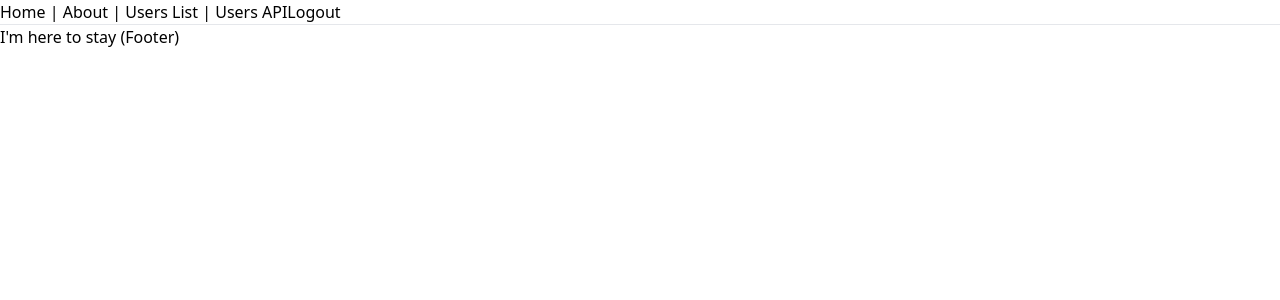
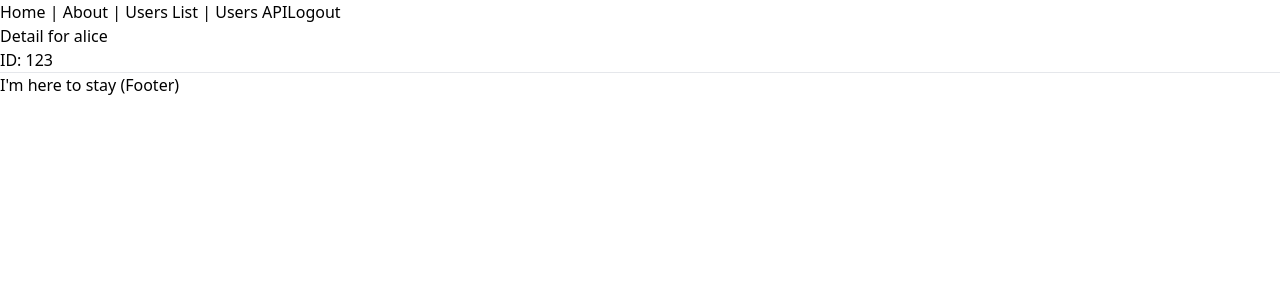
Before and after one commit to bingyue-wang/calculator_x, a Next.js app: page /users/123 in a window 1280 px wide. Shown: the top 300 px of the page. Built offline with nearby package versions, Linux system fonts and the light colour scheme.

Commit message:
updated the sample-data.ts for mock display

```diff
--- a/components/List.tsx
+++ b/components/List.tsx
@@ -1,15 +1,15 @@
 import * as React from 'react'
 import ListItem from './ListItem'
-import { User } from '../interfaces'
+import {UserTest} from '../interfaces'
 
 type Props = {
-  items: User[]
+  items: UserTest[]
 }
 
 const List = ({ items }: Props) => (
   <ul>
     {items.map((item) => (
-      <li key={item.id}>
+      <li key={item._id}>
         <ListItem data={item} />
       </li>
     ))}
--- a/components/ListDetail.tsx
+++ b/components/ListDetail.tsx
@@ -1,15 +1,15 @@
 import * as React from 'react'
 
-import { User } from '../interfaces'
+import {UserTest} from '../interfaces'
 
 type ListDetailProps = {
-  item: User
+  item: UserTest
 }
 
 const ListDetail = ({ item: user }: ListDetailProps) => (
   <div>
-    <h1>Detail for {user.name}</h1>
-    <p>ID: {user.id}</p>
+    <h1>Detail for {user.username}</h1>
+    <p>ID: {user._id}</p>
   </div>
 )
 
--- a/components/ListItem.tsx
+++ b/components/ListItem.tsx
@@ -1,15 +1,15 @@
 import React from 'react'
 import Link from 'next/link'
 
-import { User } from '../interfaces'
+import {UserTest} from '../interfaces'
 
 type Props = {
-  data: User
+  data: UserTest
 }
 
 const ListItem = ({ data }: Props) => (
-  <Link href="/users/[id]" as={`/users/${data.id}`}>
-    {data.id}:{data.name}
+  <Link href="/users/[id]" as={`/users/${data._id}`}>
+    {data._id}:{data.username}
   </Link>
 )
 
--- a/interfaces/index.ts
+++ b/interfaces/index.ts
@@ -4,10 +4,14 @@
 //
 // import { User } from 'path/to/interfaces';
 
-import { ObjectId } from 'mongodb';
+import {ObjectId} from 'mongodb';
 
 export type User = {
     _id: ObjectId
+    username: string
+}
+export type UserTest = {
+    _id: number
     username: string
 }
 
--- a/pages/index.tsx
+++ b/pages/index.tsx
@@ -3,8 +3,13 @@ import { useRouter } from 'next/router';
 import { useEffect } from 'react';
 import Calculator from '../components/Calculator/Calculator';
 import {withSessionSsr} from '../lib/withSession';
+import Layout from "../components/Layout";
 
-
+/**
+ * Index page component that renders the calculator.
+ * @param user
+ * @constructor
+ */
 const IndexPage = ({ user }) => {
     const router = useRouter();
 
@@ -18,7 +23,9 @@ const IndexPage = ({ user }) => {
         return <div>Loading...</div>;
     }
 
-    return <Calculator user={user}/>;
+    return <Layout title="Calculator-x">
+        <Calculator user={user}/>
+    </Layout>
 };
 
 /**
--- a/pages/users/[id].tsx
+++ b/pages/users/[id].tsx
@@ -1,12 +1,12 @@
 import { GetStaticProps, GetStaticPaths } from 'next'
 
-import { User } from '../../interfaces'
+import { UserTest } from '../../interfaces'
 import { sampleUserData } from '../../utils/sample-data'
 import Layout from '../../components/Layout'
 import ListDetail from '../../components/ListDetail'
 
 type Props = {
-  item?: User
+  item?: UserTest
   errors?: string
 }
 
@@ -24,7 +24,7 @@ const StaticPropsDetail = ({ item, errors }: Props) => {
   return (
     <Layout
       title={`${
-        item ? item.name : 'User Detail'
+        item ? item.username : 'User Detail'
       } | Next.js + TypeScript Example`}
     >
       {item && <ListDetail item={item} />}
@@ -37,7 +37,7 @@ export default StaticPropsDetail
 export const getStaticPaths: GetStaticPaths = async () => {
   // Get the paths we want to pre-render based on users
   const paths = sampleUserData.map((user) => ({
-    params: { id: user.id.toString() },
+    params: { id: user._id.toString() },
   }))
 
   // We'll pre-render only these paths at build time.
@@ -51,7 +51,7 @@ export const getStaticPaths: GetStaticPaths = async () => {
 export const getStaticProps: GetStaticProps = async ({ params }) => {
   try {
     const id = params?.id
-    const item = sampleUserData.find((data) => data.id === Number(id))
+    const item = sampleUserData.find((data) => data._id === Number(id))
     // By returning { props: item }, the StaticPropsDetail component
     // will receive `item` as a prop at build time
     return { props: { item } }
--- a/pages/users/index.tsx
+++ b/pages/users/index.tsx
@@ -1,13 +1,13 @@
 import { GetStaticProps } from 'next'
 import Link from 'next/link'
 
-import { User } from '../../interfaces'
+import {UserTest} from '../../interfaces'
 import { sampleUserData } from '../../utils/sample-data'
 import Layout from '../../components/Layout'
 import List from '../../components/List'
 
 type Props = {
-  items: User[]
+  items: UserTest[]
 }
 
 const WithStaticProps = ({ items }: Props) => (
@@ -28,7 +28,7 @@ export const getStaticProps: GetStaticProps = async () => {
   // Example for including static props in a Next.js function component page.
   // Don't forget to include the respective types for any props passed into
   // the component.
-  const items: User[] = sampleUserData
+  const items: UserTest[] = sampleUserData
   return { props: { items } }
 }
 
--- a/utils/sample-data.ts
+++ b/utils/sample-data.ts
@@ -1,10 +1,9 @@
-import {User} from '../interfaces'
-import {ObjectId} from 'mongodb';
+import {UserTest} from '../interfaces'
 
 /** Dummy user data. */
-export const sampleUserData: User[] = [
-    {_id: new ObjectId('123alice'), username: 'Alice'},
-    {_id: new ObjectId('123bob'), username: 'Bob'},
-    {_id: new ObjectId('123caroline'), username: 'Caroline'},
-    {_id: new ObjectId('123dave'), username: 'Dave'},
+export const sampleUserData: UserTest[] = [
+    {_id: 123, username: 'alice'},
+    {_id: 124, username: 'bob'},
+    {_id: 125, username: 'caroline'},
+    {_id: 126, username: 'dave'},
 ]
```
